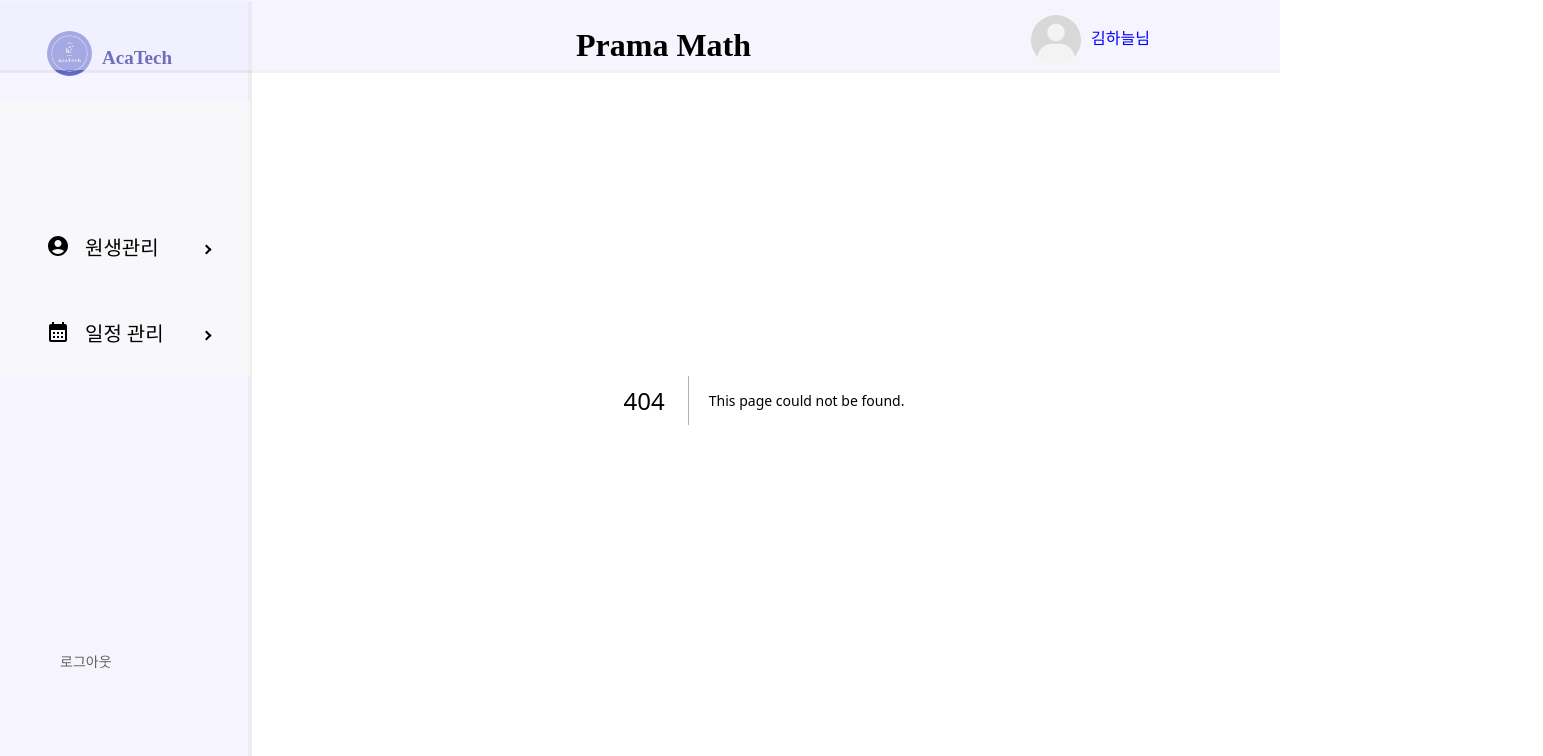
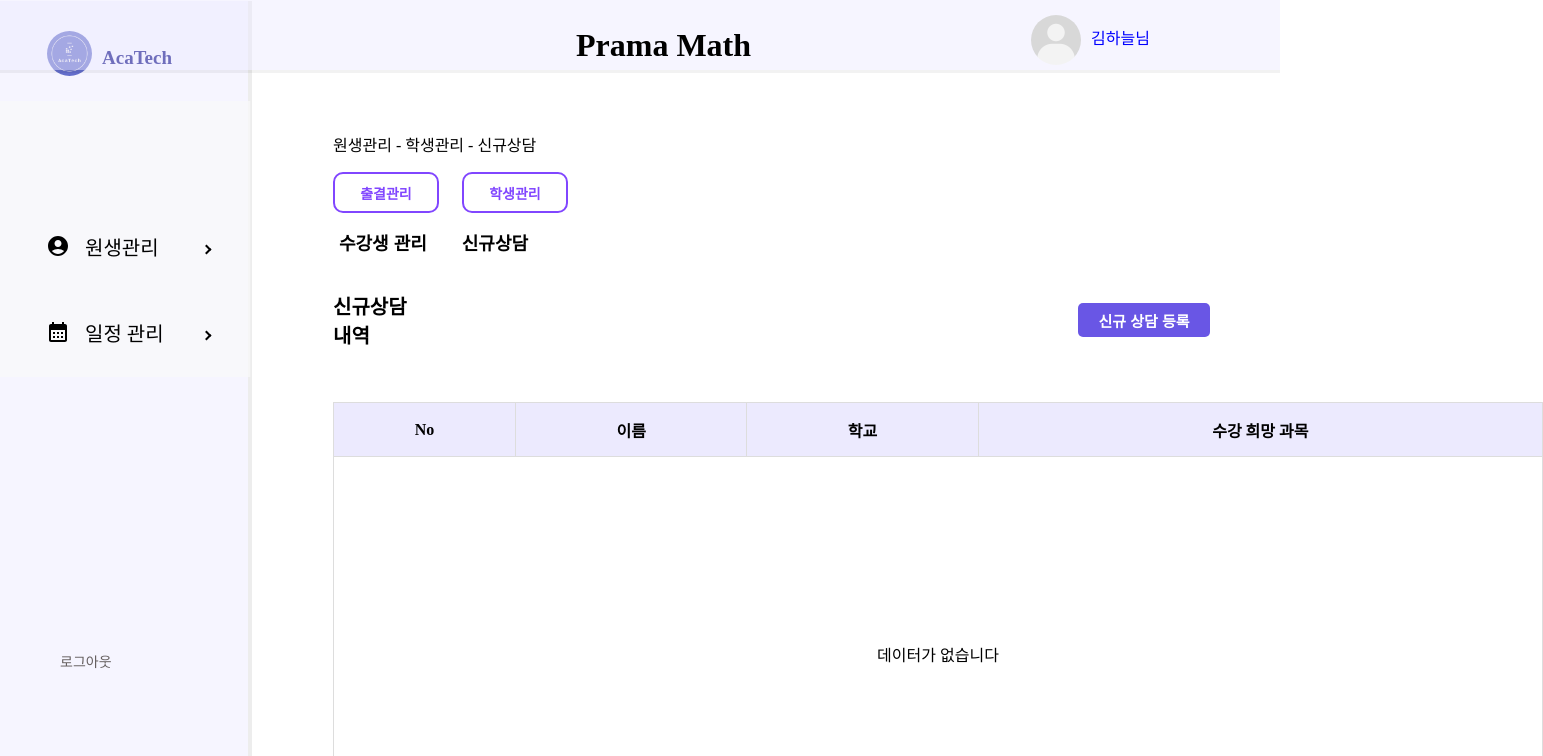
Before and after one commit to AcaTechProject/frontend, a Next.js app: page /AcademyManagement/StudentManagement/counsel/NewCounsel in a window 1280 px wide. Before the commit this address had no page. Shown: the top 756 px of the page, 1543 px wide, since content can reach past the window. Built offline with nearby package versions, Linux system fonts and the light colour scheme.

Commit message:
init: Add 신규상담 페이지 생성

```diff
--- /dev/null
+++ b/app/AcademyManagement/StudentManagement/counsel/NewCounsel/page.jsx
@@ -0,0 +1,107 @@
+"use client";
+
+import React, { useState } from "react";
+import { useRouter } from "next/navigation";
+import styled from "styled-components";
+import StudentList from "@/app/components/StudentList";
+import SMBtn from "@/app/components/SMBtn";
+import AMBtn from "@/app/components/AMBtn";
+
+const Container = styled.section`
+  padding: 116px 70px 55px 85px;
+`;
+const D = styled.div`
+  display: flex;
+  gap: 23px;
+`;
+const Div = styled.div`
+  margin-top: 15px;
+  display: flex;
+  position: relative;
+  align-items: center;
+`;
+const Total = styled.div`
+  border-radius: 50%;
+  width: 10px;
+  height: 10px;
+  background-color: #8146ff;
+  margin: 25px 0 0 5px;
+`;
+const Button = styled.button`
+border-radius: 5px;
+  width: 110px;
+  height: 40px;
+  border: 2px solid #8146ff;
+  color: #8146ff;
+  background: #fff;
+  font-weight: bold;
+  font-size:14px;
+  &:hover {
+    color: white;
+    background: #8146ff;
+
+`;
+const Btn = styled.button`
+  width: 132px;
+  height: 34px;
+  border-radius: 5px;
+  color: white;
+  background: #6956e5;
+  border: 0;
+  font-size: 15px;
+  font-weight: 600;
+  margin-left: 30px;
+`;
+const P = styled.p`
+  font-weight: 700;
+  font-size: 20px;
+`;
+const Tab = styled.button`
+  font-size: 18px;
+  font-weight: 700;
+  color: black;
+  margin-top: 15px;
+  border: none;
+  background: white;
+  &:hover {
+    color: #3629B7;
+    background: white;
+    border-bottom: 2px solid #3629b7;
+`;
+
+const NewCounsel = () => {
+  const router = useRouter();
+
+  const data = [];
+  const headers = ["No", "이름", "학교", "수강 희망 과목"];
+
+  return (
+    <Container>
+      <p>원생관리 - 학생관리 - 신규상담</p>
+      <D>
+        <AMBtn />
+        <SMBtn />
+      </D>
+      <D>
+        <Tab>수강생 관리</Tab>
+        <Tab
+          onClick={() =>
+            router.push("/AcademyManagement/StudentManagement/counsel")
+          }
+        >
+          신규상담
+        </Tab>
+      </D>
+      <Div>
+        <P>신규상담 내역</P>
+        <div style={{ padding: "0 0 0 72%" }}>
+          <Btn>신규 상담 등록</Btn>
+        </div>
+      </Div>
+
+      {/* 표 넣을 곳 */}
+      <StudentList data={data} headers={headers}></StudentList>
+    </Container>
+  );
+};
+export default NewCounsel;
```
